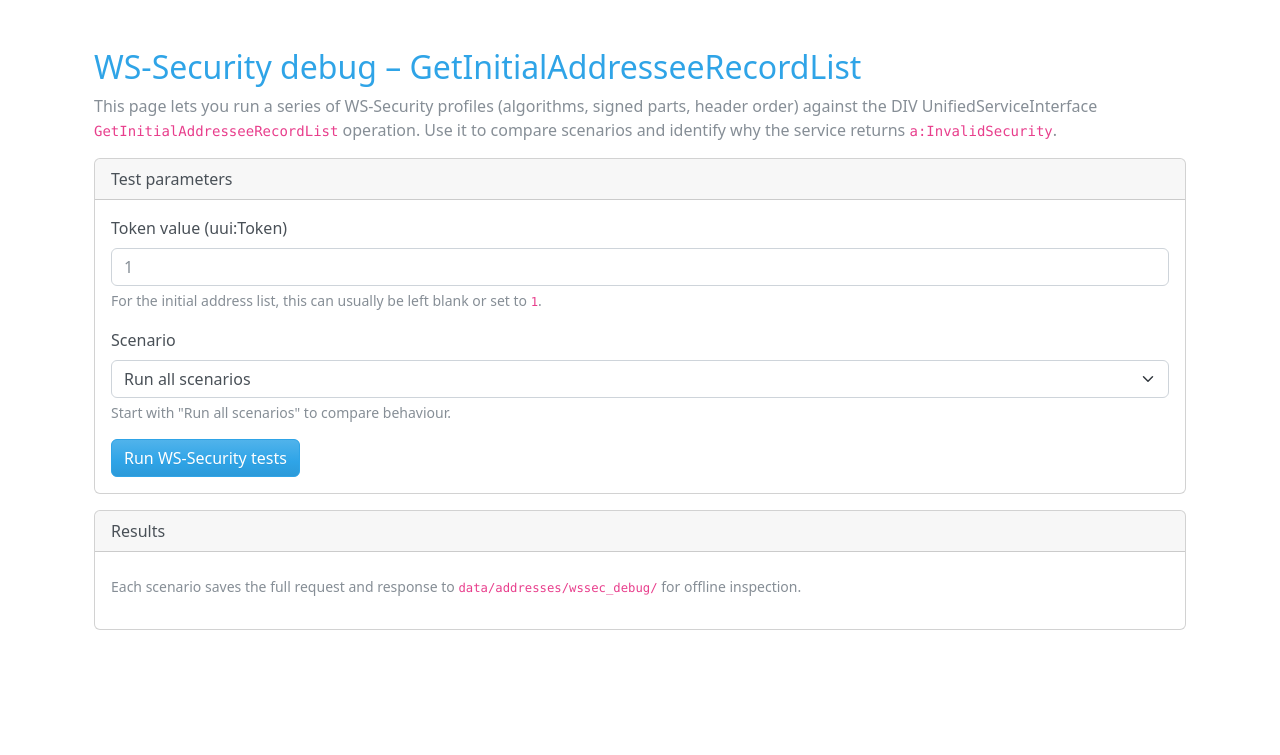
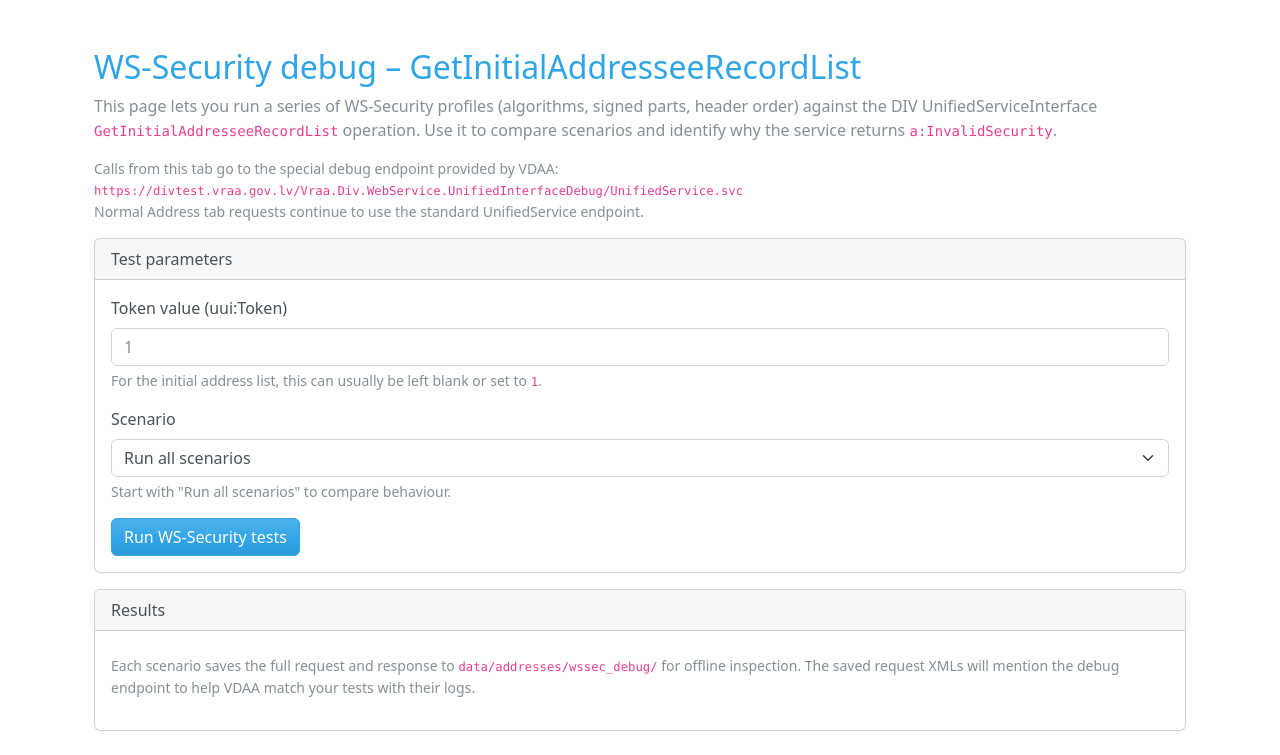
Before and after one commit to rg4444/e_invoice_Latvia, a FastAPI app: page /wssec-debug in a window 1280 px wide. Shown: the part 80-835 px from the top of the page. Before the commit the page ends 710 px from the top, so only its background shows below. Run offline with FastAPI, Linux system fonts and the light colour scheme; the visitor is signed in with stand-in values (Sample User, id 1); parts of the project's set-up code (start-up, migrations or seed data) failed here and were passed over; some libraries are stand-ins or nearby versions.

Commit message:
Add debug endpoint support for WS-Security tools

```diff
--- a/app/address_service.py
+++ b/app/address_service.py
@@ -590,6 +590,7 @@ class UnifiedServiceError(Exception):
 @dataclass
 class UnifiedServiceConfig:
     endpoint: str
+    debug_endpoint: str
     wsdl_url: str
     client_cert: str
     client_key: str
@@ -599,6 +600,10 @@ class UnifiedServiceConfig:
 
 DEFAULT_UNIFIED_ENDPOINT = (
     "https://divtest.vraa.gov.lv/Vraa.Div.WebService.UnifiedInterface/UnifiedService.svc"
+)
+
+DEFAULT_UNIFIED_DEBUG_ENDPOINT = (
+    "https://divtest.vraa.gov.lv/Vraa.Div.WebService.UnifiedInterfaceDebug/UnifiedService.svc"
 )
 
 
@@ -695,6 +700,9 @@ def get_unified_config() -> UnifiedServiceConfig:
     endpoint_raw = cfg.get("endpoint") or DEFAULT_UNIFIED_ENDPOINT
     endpoint, wsdl_url = _derive_endpoint_and_wsdl(endpoint_raw)
 
+    debug_endpoint_raw = cfg.get("debug_endpoint") or DEFAULT_UNIFIED_DEBUG_ENDPOINT
+    debug_endpoint, _ = _derive_endpoint_and_wsdl(debug_endpoint_raw)
+
     client_cert = _ensure_file(_normalize_path(cfg.get("client_cert")), "Client certificate")
     client_key = _ensure_file(_normalize_path(cfg.get("client_key")), "Client private key")
 
@@ -703,6 +711,7 @@ def get_unified_config() -> UnifiedServiceConfig:
 
     return UnifiedServiceConfig(
         endpoint=endpoint,
+        debug_endpoint=debug_endpoint,
         wsdl_url=wsdl_url,
         client_cert=client_cert,
         client_key=client_key,
--- a/app/main.py
+++ b/app/main.py
@@ -668,7 +668,9 @@ def logout(request: Request, next: str | None = Query(None)):
 
 @app.post("/save-config")
 def save_config_route(
-    endpoint: str = Form(""), soap_action: str = Form(""),
+    endpoint: str = Form(""),
+    debug_endpoint: str = Form(""),
+    soap_action: str = Form(""),
     soap_version: str = Form("1.2"), use_ws_addressing: bool = Form(False),
     wsse_mode: str = Form("username"),
     username: str = Form(""), password: str = Form(""),
@@ -695,6 +697,7 @@ def save_config_route(
         parsed_credentials = cfg.get("auth_credentials", [])
     cfg.update({
         "endpoint": endpoint.strip(),
+        "debug_endpoint": debug_endpoint.strip(),
         "soap_action": soap_action.strip(),
         "soap_version": soap_version.strip(),
         "use_ws_addressing": use_ws_addressing,
--- a/app/storage.py
+++ b/app/storage.py
@@ -4,6 +4,7 @@ CONFIG_PATH = "/data/config.json"
 
 DEFAULTS = {
     "endpoint": "https://divtest.vraa.gov.lv/Vraa.Div.WebService.UnifiedInterface/UnifiedService.svc",
+    "debug_endpoint": "https://divtest.vraa.gov.lv/Vraa.Div.WebService.UnifiedInterfaceDebug/UnifiedService.svc",
     "soap_action": "",
     "soap_version": "1.2",
     "use_ws_addressing": True,
--- a/app/templates/config.html
+++ b/app/templates/config.html
@@ -121,6 +121,11 @@ document.getElementById('fix').addEventListener('click', async ()=>{
     <label for="endpoint" class="form-label">Endpoint</label>
     <input id="endpoint" name="endpoint" value="{{cfg.endpoint}}" class="form-control" placeholder="https://divtest.vraa.gov.lv/Vraa.Div.WebService.UnifiedInterface/UnifiedService.svc">
     <div class="form-text">UnifiedService test endpoint: <code>https://divtest.vraa.gov.lv/Vraa.Div.WebService.UnifiedInterface/UnifiedService.svc</code></div>
+  </div>
+  <div class="mb-3">
+    <label for="debug_endpoint" class="form-label">Debug endpoint</label>
+    <input id="debug_endpoint" name="debug_endpoint" value="{{cfg.debug_endpoint}}" class="form-control" placeholder="https://divtest.vraa.gov.lv/Vraa.Div.WebService.UnifiedInterfaceDebug/UnifiedService.svc">
+    <div class="form-text">WS-Security debug tab uses this endpoint (UnifiedInterfaceDebug). Leave blank to fall back to the test endpoint.</div>
   </div>
   <div class="mb-3">
     <label for="soap_action" class="form-label">SOAPAction</label>
--- a/app/templates/wssec_debug.html
+++ b/app/templates/wssec_debug.html
@@ -9,6 +9,11 @@
     against the DIV UnifiedServiceInterface <code>GetInitialAddresseeRecordList</code> operation.
     Use it to compare scenarios and identify why the service returns
     <code>a:InvalidSecurity</code>.
+  </p>
+  <p class="text-muted small">
+    Calls from this tab go to the special debug endpoint provided by VDAA:<br>
+    <code>{{ cfg.debug_endpoint or 'https://divtest.vraa.gov.lv/Vraa.Div.WebService.UnifiedInterfaceDebug/UnifiedService.svc' }}</code><br>
+    Normal Address tab requests continue to use the standard UnifiedService endpoint.
   </p>
 
   <div class="card mb-3">
@@ -57,6 +62,7 @@
       <p class="text-muted mt-2 small">
         Each scenario saves the full request and response to
         <code>data/addresses/wssec_debug/</code> for offline inspection.
+        The saved request XMLs will mention the debug endpoint to help VDAA match your tests with their logs.
       </p>
     </div>
   </div>
--- a/app/wssec_debug_service.py
+++ b/app/wssec_debug_service.py
@@ -73,7 +73,7 @@ def run_wssec_scenarios(token: str, scenario_name: str = "all") -> List[Dict[str
     os.makedirs(DEBUG_DIR, exist_ok=True)
 
     config = get_unified_config()
-    endpoint = config.endpoint
+    endpoint = config.debug_endpoint or config.endpoint
 
     if scenario_name != "all":
         selected = _find_scenario(scenario_name)
```
